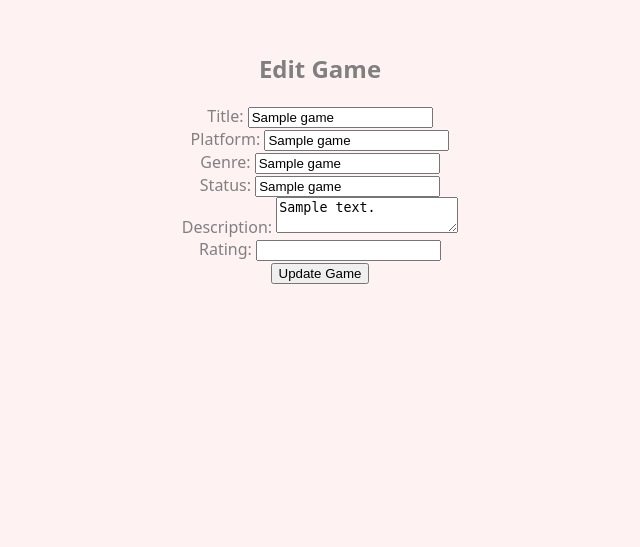
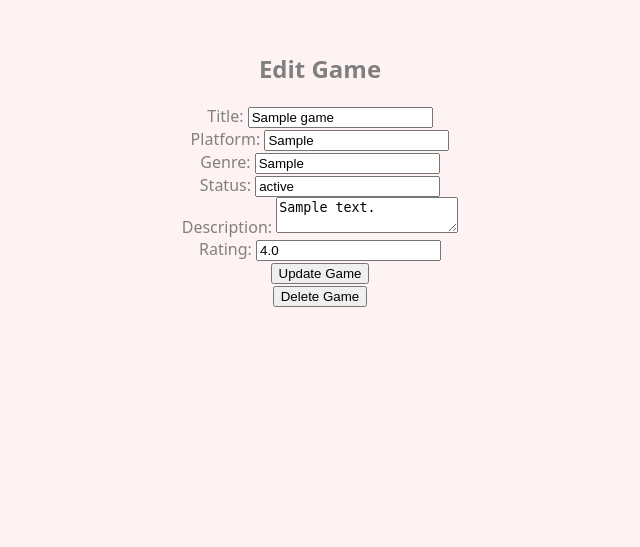
Before and after one commit to briannemcgrath/WSAA-coursework, a Flask app: page /game/edit/1 in a window 1280 px wide. Shown: the part 140-687 px from the top of the page, without its empty margins (320-960 px from the left). Run offline with Flask 3, Linux system fonts and the light colour scheme; tables that the repository leaves empty hold one stand-in row (values such as "Sample post").

Commit message:
Delete Functionality & Fix update form prefill
- Added a "Delete Game" button to the edit game form with JavaScript fetch to send a DELETE request.
- Updated game_form.html to conditionally display the delete button when editing.
- Ensured the DELETE endpoint in app.py properly removes the game and returns a JSON response.
- Verified that game details populate correctly for editing - was prefilling incorrectly, quick fix (sloppy coding on my part).

```diff
--- a/project/app.py
+++ b/project/app.py
@@ -1,4 +1,4 @@
-from flask import Flask, render_template, request, jsonify
+from flask import Flask, render_template, request, jsonify, redirect, url_for
 from flask_sqlalchemy import SQLAlchemy
 
 app = Flask(__name__)
@@ -49,7 +49,7 @@ def game_detail_view(game_id):
 
 @app.route('/game/new', methods=['GET'])
 def new_game_form():
-    return render_template('game_form.html')
+    return render_template('game_form.html', game=None)
 
 @app.route('/game/edit/<int:game_id>', methods=['GET'])
 def edit_game_form(game_id):
@@ -69,7 +69,7 @@ def get_games():
 #GET /games/<id>: get details for a specific game
 @app.route('/games/<int:game_id>', methods=['GET'])
 def get_game(game_id):
-    game = Game.query.get_or_400(game_id)
+    game = Game.query.get_or_404(game_id)
     return jsonify(game.to_dict())
 
 #POST /games: create new game entry
@@ -85,27 +85,26 @@ def create_game():
     )
     db.session.add(new_game)
     db.session.commit()
-    return jsonify(new_game.to_dict()), 201
+    return redirect(url_for('home'))
 
-#PUT /games/<id>: update an existing game
+#POST /games/<id>: update an existing game
 @app.route('/games/<int:game_id>', methods=['POST'])
 def update_game(game_id):
     game = Game.query.get_or_404(game_id)
-    data = request.get_json()
 
-    #update only the fields provided in request
-    if 'title' in data:
-        game.title = data['title']
-    if 'platform' in data:
-        game.platform = data['platform']
-    if 'genre' in data:
-        game.genre = data['genre']
-    if 'status' in data:
-        game.status = data['status']
-    if 'description' in data:
-        game.description = data['description']
-    if 'rating' in data:
-        game.rating = data['rating']
+    #update only the fields provided in the form
+    if request.form.get('title'):
+        game.title = request.form.get('title')
+    if request.form.get('platform'):
+        game.platform = request.form.get('platform')
+    if request.form.get('genre'):
+        game.genre = request.form.get('genre')
+    if request.form.get('status'):
+        game.status = request.form.get('status')
+    if request.form.get('description'):
+        game.description = request.form.get('description')
+    if request.form.get('rating'):
+        game.rating = request.form.get('rating')
 
     db.session.commit()
     return jsonify(game.to_dict())
@@ -113,7 +112,7 @@ def update_game(game_id):
 #DELETE /games/<id>: remove a game from catalogue
 @app.route('/games/<int:game_id>', methods=['DELETE'])
 def delete_game(game_id):
-    game = Game.query.get_or_400(game_id)
+    game = Game.query.get_or_404(game_id)
     db.session.delete(game)
     db.session.commit()
     return jsonify({'message': 'Game deleted successfully!'})
--- a/project/templates/game_form.html
+++ b/project/templates/game_form.html
@@ -22,31 +22,54 @@
             <br>
             <!-- platform field-->
             <label for="platform"> Platform:</label>
-            <input type="text" id="platform" name="platform" value="{% if game %}{{game.title}}{% endif %}">
+            <input type="text" id="platform" name="platform" value="{% if game %}{{game.platform}}{% endif %}">
             <br>
             <!-- genre field-->
             <label for="genre"> Genre:</label>
-            <input type="text" id="genre" name="genre" value="{% if game %}{{game.title}}{% endif %}">
+            <input type="text" id="genre" name="genre" value="{% if game %}{{game.genre}}{% endif %}">
             <br>
             <!-- status field-->
-            <label for="title"> Status:</label>
-            <input type="text" id="status" name="status" value="{% if game %}{{game.title}}{% endif %}">
+            <label for="status"> Status:</label>
+            <input type="text" id="status" name="status" value="{% if game %}{{game.status}}{% endif %}">
             <br>
             <!-- description field-->
             <label for="description"> Description:</label>
-            <textarea id="description" name="description">{% if game %}{{ game.description }}{% endif %}</textarea>
+            <textarea id="description" name="description">{% if game %}{{game.description }}{% endif %}</textarea>
             <br>
             <!-- rating field-->
             <label for="rating"> Rating:</label>
-            <input type="number" id="rating" name="rating" step="1"  value="{% if game %}{{game.title}}{% endif %}">
+            <input type="number" id="rating" name="rating" step="1"  value="{% if game %}{{game.rating}}{% endif %}">
             <br>
 
             <!-- submit button-->
             <button type="submit">{% if game %} Update Game {% else %} Add Game {% endif %}</button>
         </form>
+
+        <!-- delete button: only show if editing an existing game-->
+        {% if game %}
+        <button type="button" id="deleteBtn"> Delete Game</button>
+        {% endif %}
     </main>
     <footer>
         <p>&copy; 2025 Cosy Console. All rights reserved.</p>
     </footer>
+
+    <script>
+        // add event listener for the delete button
+        document.getElementById('deleteBtn').addEventListener('click', function() {
+          if (confirm("Are you sure you want to delete this game :( ?")) {
+              fetch("/games/{{ game.id }}", {
+                  method: 'DELETE'
+              })
+              .then(response => response.json())
+              .then(data => {
+                  alert(data.message);
+                  // redirect to the homepage or catalogue page after deletion
+                  window.location.href = '/';
+              })
+              .catch(error => console.error("Error deleting game:", error));
+          }
+      });
+    </script>
 </body>
 </html>
```
Also changed, not shown: project/README.md.
